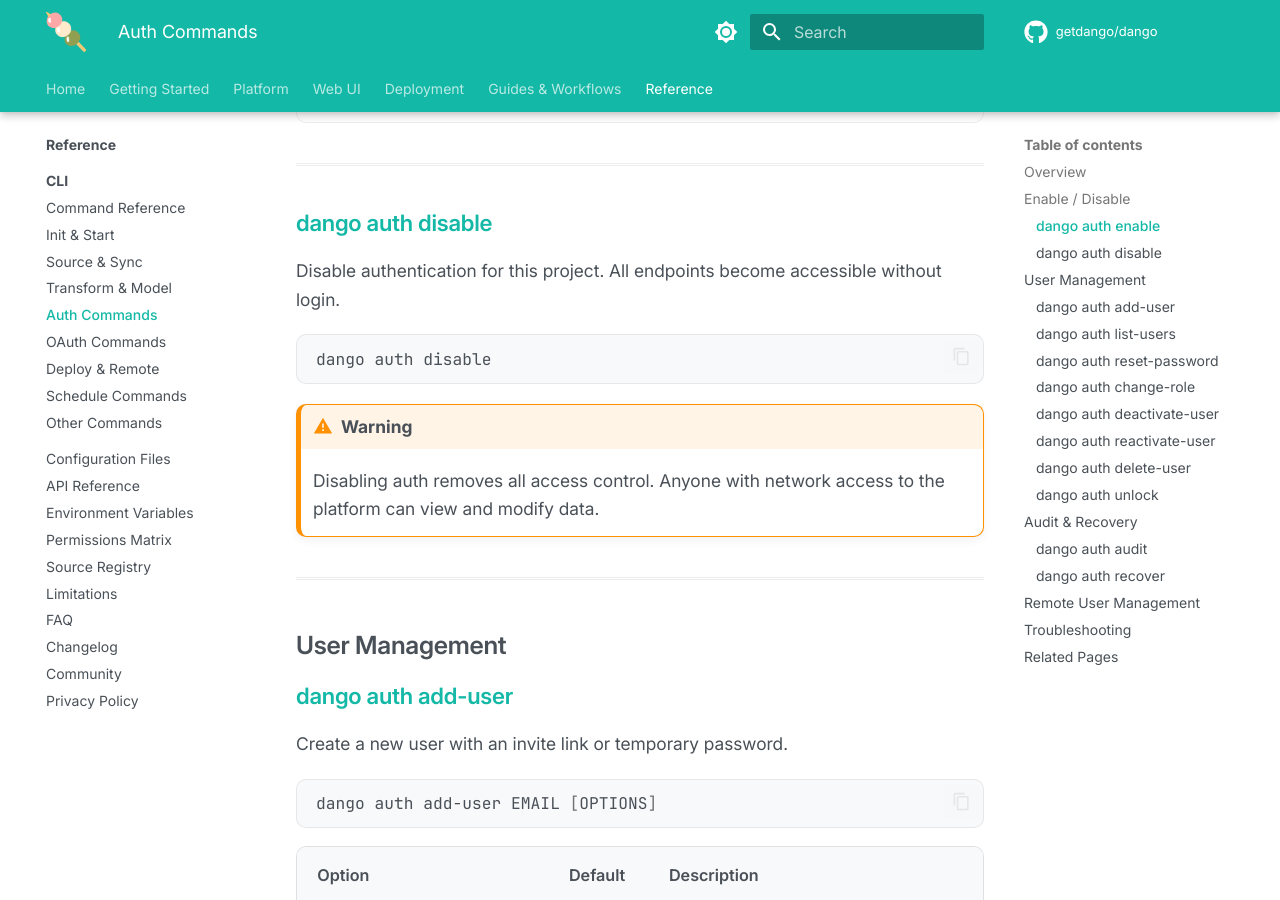
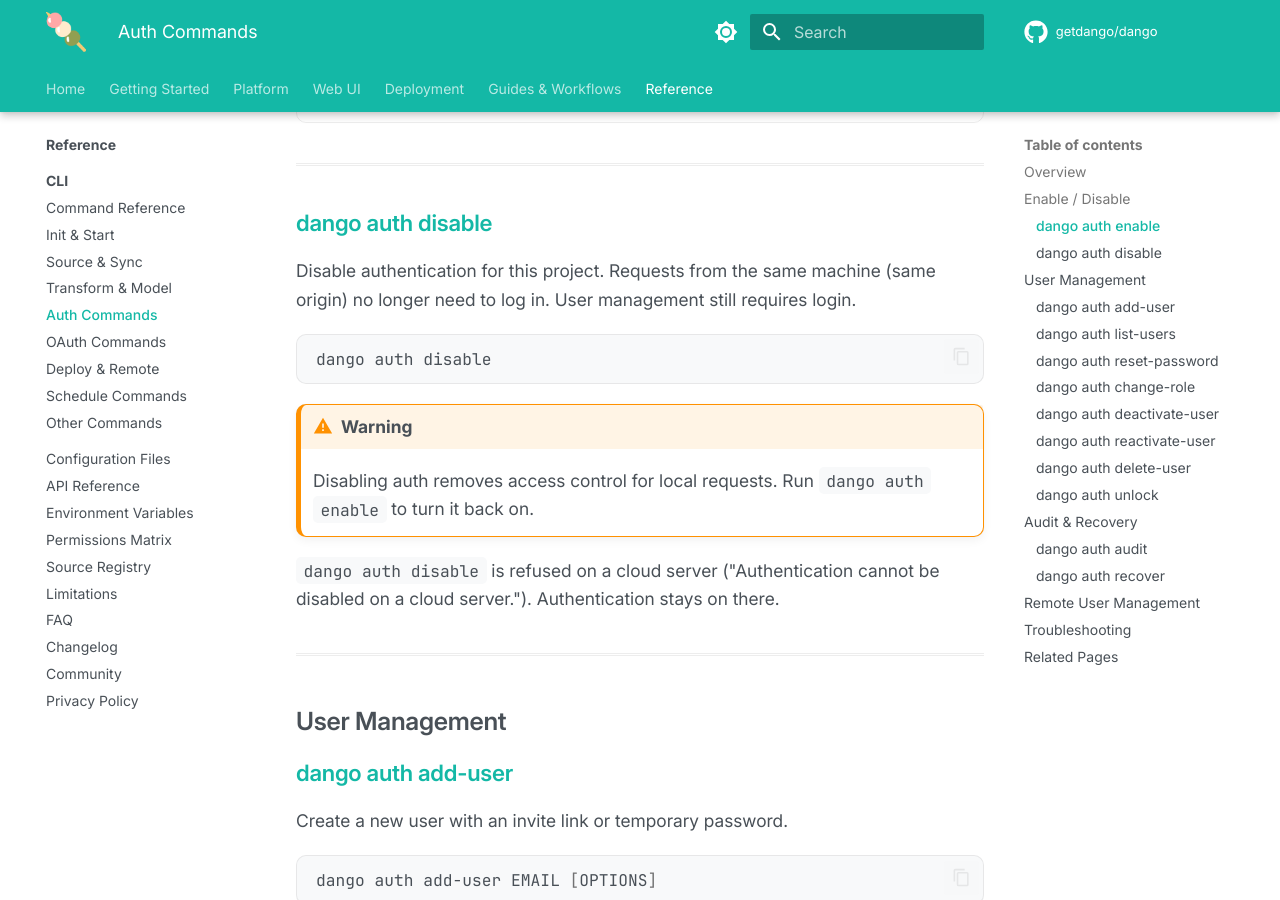
Before and after one commit to getdango/docs, an MkDocs documentation site: the page built from docs/cli/auth-commands.md, in a window 1280 px wide and 900 px high, scrolled down 1903 px. Built offline with MkDocs 1.6.1 and Material for MkDocs 9.7.7, drawn with Linux system fonts in a browser that asks for light colours; comment, search, counter and statistics services are not loaded; the version menu is left out.

Commit message:
docs: auth disable behaviour, Admin API-key wording, delete_pii_override in MCP table
Gate 6 verification against v1.0.14 tip 2f9a7047.

Co-Authored-By: Claude Sonnet 5.5 <noreply@anthropic.com>
Claude-Session: https://claude.ai/code/session_011nPzjFmF3eHYW44K2LZhKx

````diff
--- a/docs/cli/auth-commands.md
+++ b/docs/cli/auth-commands.md
@@ -55,14 +55,16 @@ dango auth enable
 
 ### dango auth disable
 
-Disable authentication for this project. All endpoints become accessible without login.
+Disable authentication for this project. Requests from the same machine (same origin) no longer need to log in. User management still requires login.
 
 ```bash
 dango auth disable
 ```
 
 !!! warning
-    Disabling auth removes all access control. Anyone with network access to the platform can view and modify data.
+    Disabling auth removes access control for local requests. Run `dango auth enable` to turn it back on.
+
+`dango auth disable` is refused on a cloud server ("Authentication cannot be disabled on a cloud server."). Authentication stays on there.
 
 ---
 
````
Also changed, not shown: docs/security/users-roles.md (+3 -2 lines).
